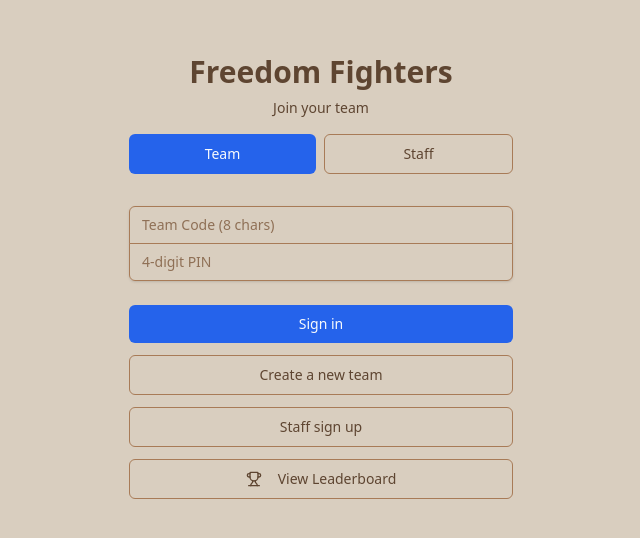
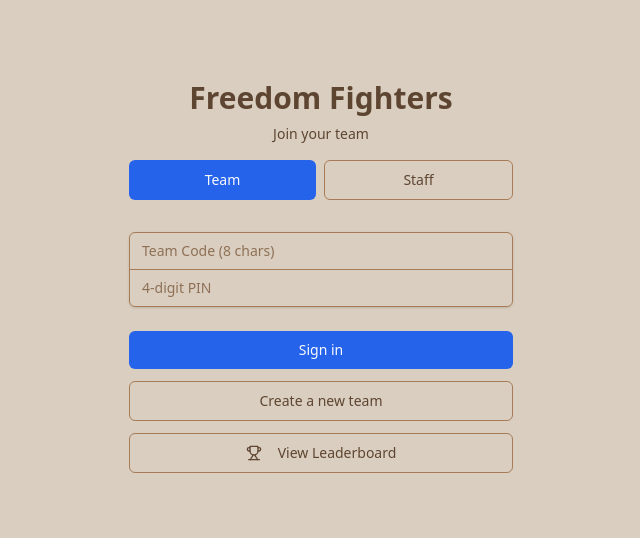
Before and after one commit to jonnypage/ff-master-control, a React (Vite) app in the folder frontend/: page / in a window 1280 px wide. Shown: the part 136-674 px from the top of the page, without its empty margins (319-959 px from the left). Built offline with nearby package versions, Linux system fonts and the light colour scheme; no server answers; a web font is replaced by a local one.

Commit message:
chore: :pencil2: fixed login page

```diff
--- a/frontend/src/features/auth/components/LoginPage.tsx
+++ b/frontend/src/features/auth/components/LoginPage.tsx
@@ -213,11 +213,7 @@ export function LoginPage() {
                 Create a new team
               </Button>
             </Link>
-            <Link to="/staffsignup" className="block">
-              <Button type="button" variant="outline" className="w-full">
-                Staff sign up
-              </Button>
-            </Link>
+
             <Link to="/leaderboard" className="block">
               <Button type="button" variant="outline" className="w-full">
                 <Trophy className="w-4 h-4 mr-2" />
```
